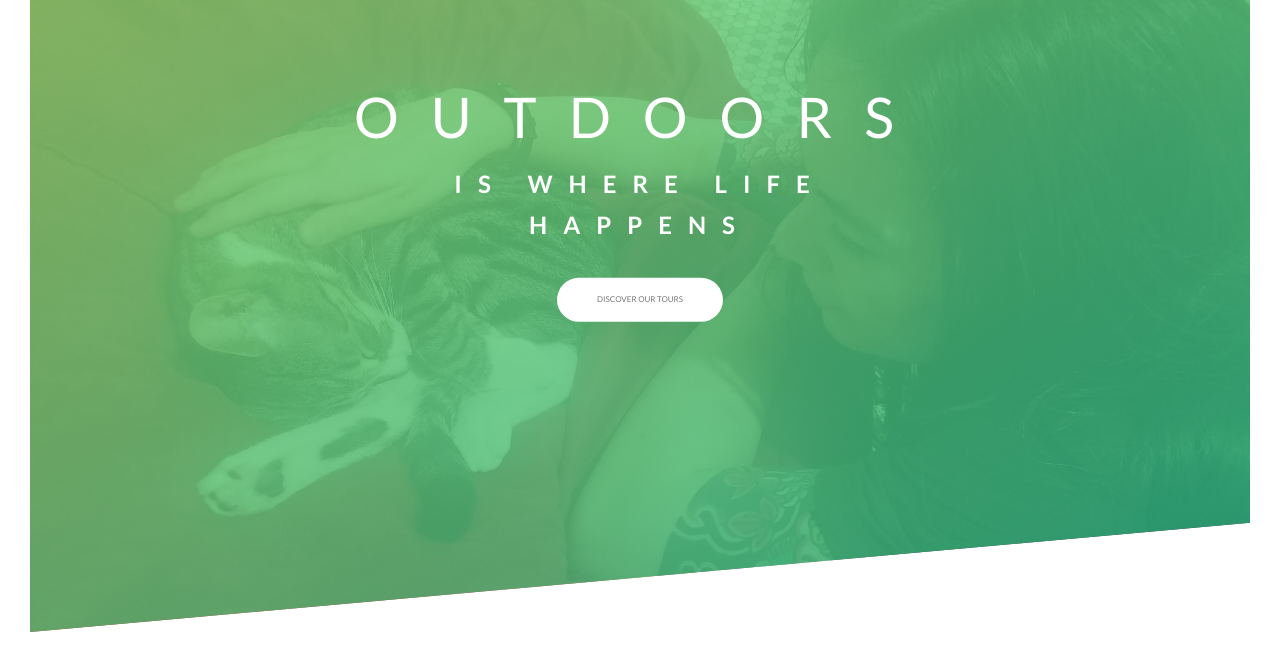
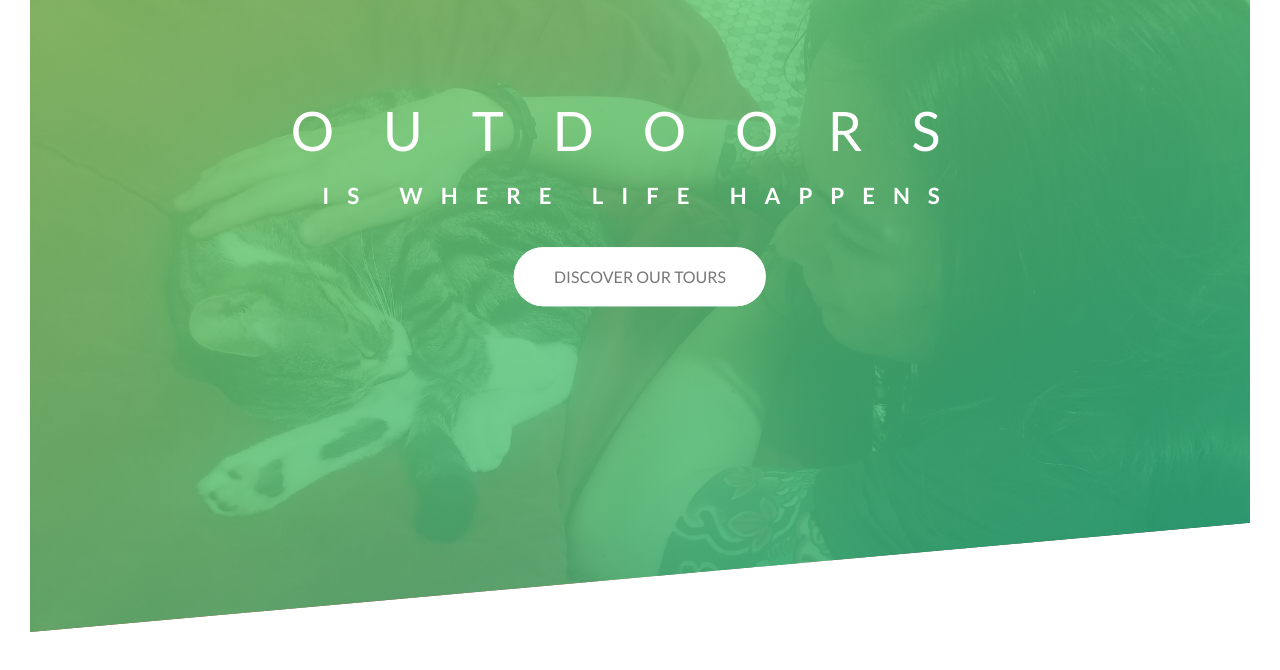
Before and after one commit to h15200/css-gatsby-tutorial-1, a Gatsby site: page / in a window 1280 px wide. Shown: the part 126-796 px from the top of the page. Built offline with nearby package versions, Linux system fonts and the light colour scheme; Gatsby itself is replaced by a stand-in of ours.

Commit message:
add sass setup

```diff
--- a/gatsby-config.js
+++ b/gatsby-config.js
@@ -16,5 +16,6 @@ module.exports = {
     "gatsby-plugin-react-helmet",
     "gatsby-plugin-sharp",
     "gatsby-transformer-sharp",
+    "gatsby-plugin-sass"
   ],
 }
--- a/package.json
+++ b/package.json
@@ -17,9 +17,11 @@
     "gatsby": "^2.18.8",
     "gatsby-image": "^2.2.36",
     "gatsby-plugin-react-helmet": "^3.1.18",
+    "gatsby-plugin-sass": "^2.1.26",
     "gatsby-plugin-sharp": "^2.3.7",
     "gatsby-source-filesystem": "^2.1.42",
     "gatsby-transformer-sharp": "^2.3.9",
+    "node-sass": "^4.13.0",
     "prop-types": "^15.7.2",
     "react": "^16.12.0",
     "react-dom": "^16.12.0",
--- a/src/components/header.js
+++ b/src/components/header.js
@@ -1,7 +1,7 @@
 import React from "react"
 import { useStaticQuery, graphql } from "gatsby"
 import Img from "gatsby-image"
-import headerStyles from "../styles/header.module.css"
+import headerStyles from "../styles/header.module.scss"
 
 const Header = () => {
   const data = useStaticQuery(graphql`
@@ -17,13 +17,13 @@ const Header = () => {
   `)
   return (
     <header className={headerStyles.header}>
-      <Img className={headerStyles.logo} fixed={data.file.childImageSharp.fixed} alt="logo"/>
-      <div className={headerStyles.textBox}>
-        <h1 className={headerStyles.headingPrimary}>
-          <span className={headerStyles.headingPrimaryMain}>Outdoors</span>
-          <span className={headerStyles.headingPrimarySub}>is where life happens</span>
+      <Img className={headerStyles.header_logo} fixed={data.file.childImageSharp.fixed} alt="logo"/>
+      <div className={headerStyles.header_textBox}>
+        <h1 className={headerStyles.header_headingPrimary}>
+          <span className={headerStyles.header_headingPrimary___main}>Outdoors</span>
+          <span className={headerStyles.header_headingPrimary___sub}>is where life happens</span>
         </h1>
-        <a href="#" className={`${headerStyles.btn} ${headerStyles.btnWhite}`}>
+        <a href="#" className={`${headerStyles.header_btn} ${headerStyles.header_btn___white} ${headerStyles.header_btn___animated}`}>
           Discover our tours
         </a>
       </div>
--- a/src/styles/header.module.css
+++ b/src/styles/header.module.scss
@@ -40,9 +40,8 @@ body {
   color: #777;
   font-family: var(--default-font);
   font-weight: 400;
-  font-size: .5rem;
   line-height: 1.7;
-  padding: 30px;
+  padding: 1.875rem;
 }
 
 /********************************
@@ -73,13 +72,13 @@ header {
 /* With gatsby img components, there exists a div container already with position: relative
 so you can style the absolute positioning directly on the image. Size needs to be adjusted in graphql query */
 
-.logo{
+.header_logo {
   position: absolute;
-  top: 40px;
-  left: 40px
+  top: 2.5rem;
+  left: 2.5rem;
 }
 
-.textBox{
+.header_textBox {
   /* Center div in the center (slightly higher because of polygon clip) of the header */
   position: absolute;
   left: 50%;
@@ -90,14 +89,11 @@ so you can style the absolute positioning directly on the image. Size needs to b
   text-align: center;
 }
 
-
 /**
 h1
 **/
 
-
-
-.headingPrimary {
+.header_headingPrimary {
   animation-name: fromLeft;
   animation-duration: 5s;
   color: #fff;
@@ -106,22 +102,22 @@ h1
 }
 
 
-.headingPrimaryMain{
+.header_headingPrimary___main{
   display: block;
-  font-size: 3.5rem;
+  font-size: 3.4rem;
   font-weight: 400;
-  letter-spacing: 2rem;
+  letter-spacing: .9em;
   animation-name: moveFromRight;
   animation-duration: 1.5s;
   animation-timing-function: ease-out;
 }
 
-.headingPrimarySub{
+.header_headingPrimary___sub{
 
   display: block;
-  font-size: 1.5rem;
+  font-size: 1.4rem;
   font-weight: 700;
-  letter-spacing: 1rem;
+  letter-spacing: .8em;
   animation-name: moveFromLeft;
   animation-duration: 1.5s;
   animation-timing-function: ease-out;
@@ -130,10 +126,10 @@ h1
 @keyframes moveFromLeft {
   0% {
     opacity: 0;
-    transform: translate(-100px);
+    transform: translate(-6rem);
   }
   80% {
-    transform: translate(10px);
+    transform: translate(.625rem);
   }
   100% {
     opacity: 1;
@@ -144,10 +140,10 @@ h1
 @keyframes moveFromRight {
   0% {
     opacity: 0;
-    transform: translate(100px);
+    transform: translate(6rem);
   }
   80% {
-    transform: translate(-10px)rotate(180deg);
+    transform: translate(-.625rem);
   }
   100% {
     opacity: 1;
@@ -155,27 +151,87 @@ h1
   }
 }
 
-.btn:link,
-.btn:visited {
+.header_btn:link,
+.header_btn:visited {
   display: inline-block;
   text-decoration: none;
   text-transform: uppercase;
-  border-radius: 100px;
-  padding: 15px 40px;
+  border-radius: 6.5em;
+  padding: 1em 2.5em;
   transition: all 0.2s;
+  /* to position the ::after element on top and behind this element */
+  position: relative;
+
 }
 
-.btn:hover {
+.header_btn___animated {
+  animation-name: moveFromBelow;
+  animation-duration: 1s;
+  animation-timing-function: ease-out;
+  animation-delay: 1s;
+  animation-fill-mode: backwards;
+}
+
+@keyframes moveFromBelow {
+  0% {
+    opacity: 0;
+    transform: translateY(3em);
+  }
+
+  100% {
+    opacity: 1;
+    transform: translateY(0);
+  }
+  }
+
+.header_btn:hover {
   transform: translateY(-3px);
   box-shadow: 0 10px 20px rgba(0,0,0,.2);
 }
 
-.btn:active {
+.header_btn:active {
   transform: translateY(-1px);
   box-shadow: 0 5px 10px rgba(0,0,0,.2);
 }
 
-.btnWhite {
+.header_btn___white {
   background-color: #fff;
   color: #777;
 }
+
+.header_btn::after {
+  content: "";
+  display: inline-block;
+  height: 100%;
+  width: 100%;
+  border-radius: 6.5em;
+  position: absolute;
+  top: 0;
+  left: 0;
+  z-index: -1;
+  transition: all .3s;
+}
+
+.header_btn___white::after {
+  background-color: #fff;
+}
+
+/* get bigger and fade to nothing over a time specified by the rest state in .btn::after transition */
+
+.header_btn:hover::after {
+  transform: scale(1.4, 1.6);
+  opacity: 0;
+}
+
+@media only screen and (max-width: 850px) {
+  .header_headingPrimary___main{
+    font-size: 5vw;
+  }
+  .header_headingPrimary___sub{
+    font-size: 3vw;
+  }
+  .header_btn:link,
+  .header-btn:visited{
+    font-size: 2vw;
+  }
+}
```
Also changed, not shown: 1 other file.
